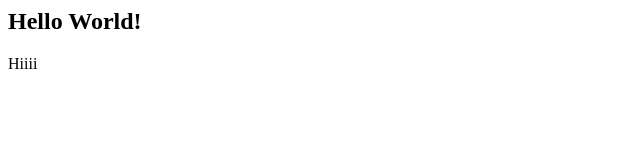
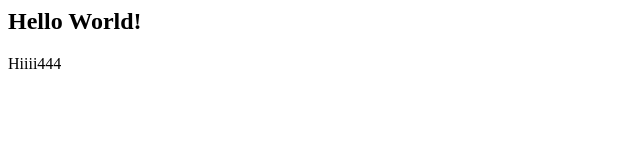
Before and after one commit to rahulltkr/helloworld, a plain HTML site: page index.html in a window 1280 px wide. Shown: the full height of the page, 0-640 px from the left. Drawn offline with Linux system fonts and the light colour scheme.

Commit message:
LAIT-3 update fixed

```diff
--- a/index.html
+++ b/index.html
@@ -1,3 +1,3 @@
 <h2>Hello World!</h2>
 
-Hiiii
+Hiiii444
```
